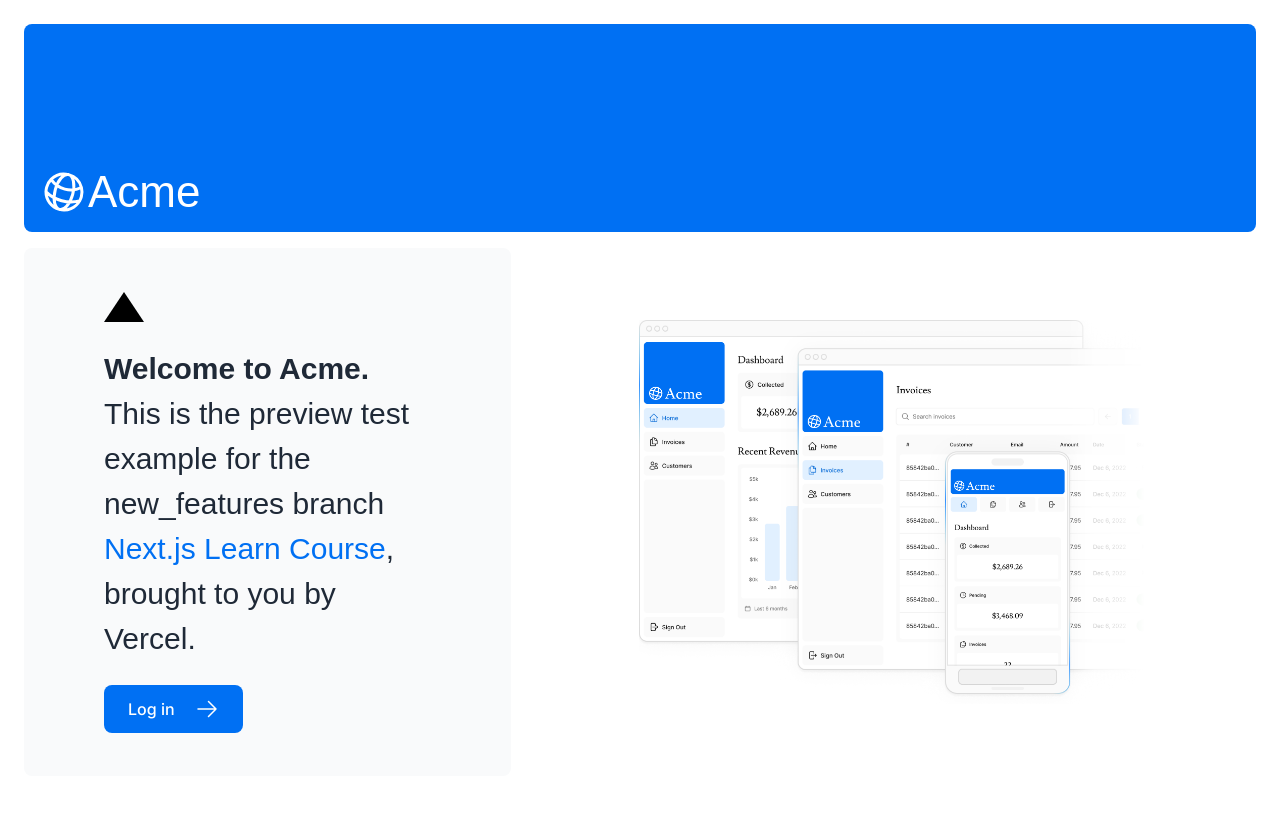
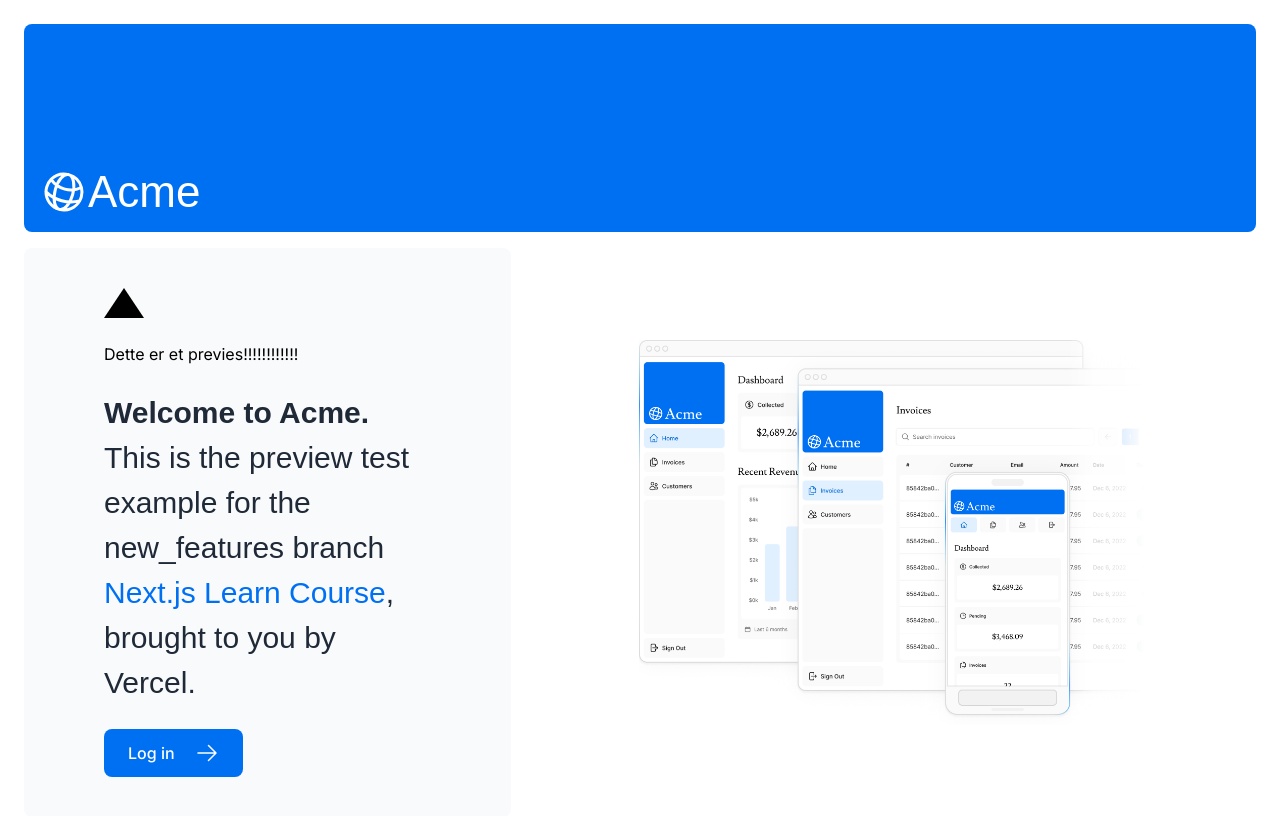
Before and after one commit to gothanick/gothanick, a Next.js app: page / in a window 1280 px wide. Shown: the top 816 px of the page. Built offline with nearby package versions, Linux system fonts and the light colour scheme; a web font is replaced by a local one.

Commit message:
P tag commit

```diff
--- a/app/page.tsx
+++ b/app/page.tsx
@@ -18,6 +18,8 @@
         <div
           className="h-0 w-0 border-b-[30px] border-l-[20px] border-r-[20px] border-b-black border-l-transparent border-r-transparent"
         />
+
+        <p>Dette er et previes!!!!!!!!!!!!</p>
         <p
          className={`${lusitana.className} text-xl text-gray-800 md:text-3xl md:leading-normal`}
         >
```
